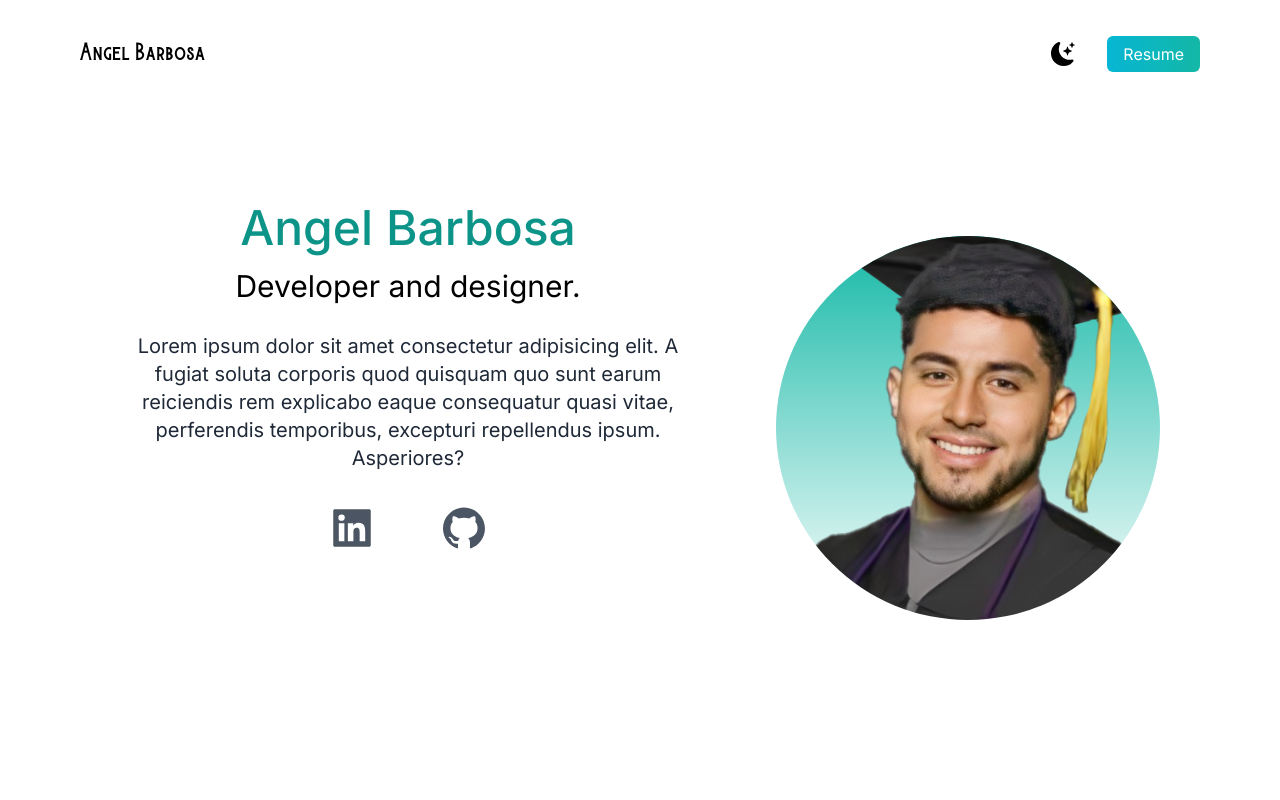
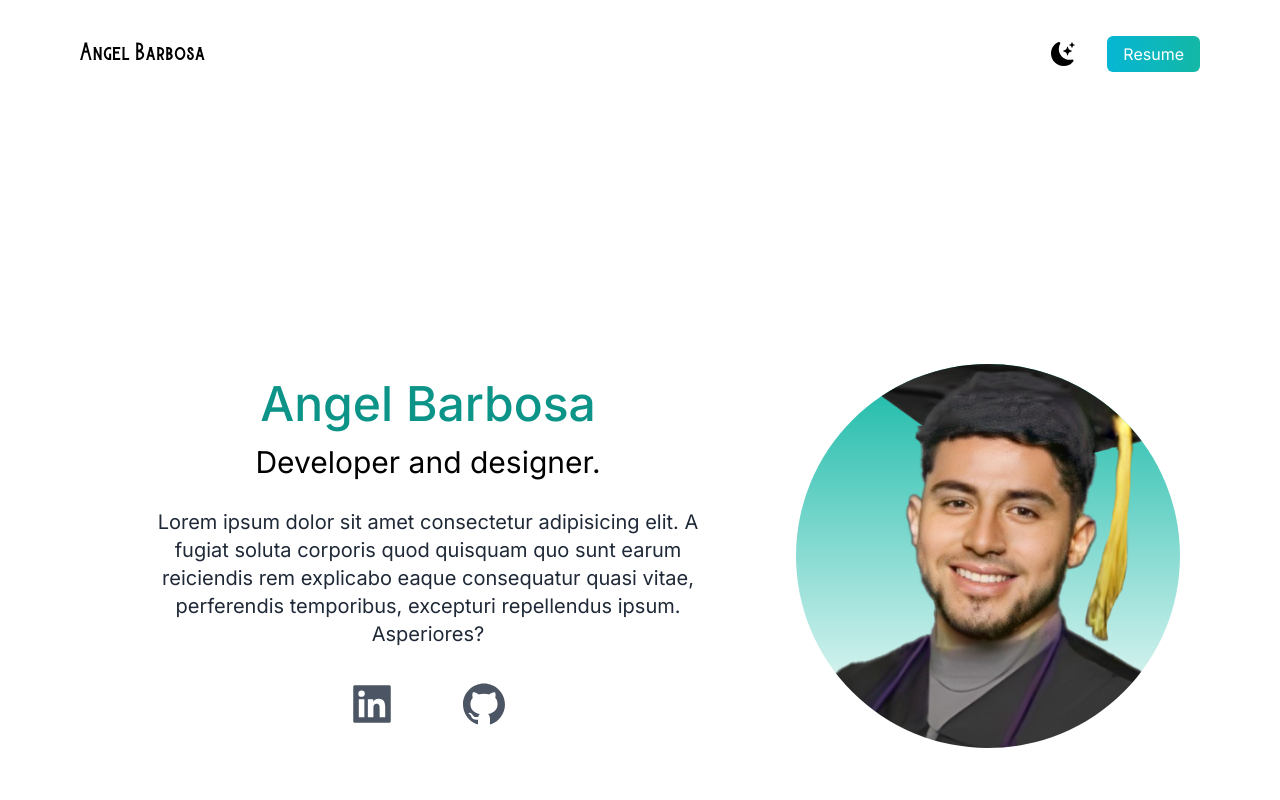
Before and after one commit to angeelbarbosa/react-portfolio, a Next.js app: page / in a window 1280 px wide. Shown: the top 800 px of the page. Built offline with nearby package versions, Linux system fonts and the light colour scheme.

Commit message:
making picture and main text responsive

```diff
--- a/app/page.tsx
+++ b/app/page.tsx
@@ -47,8 +47,8 @@ export default function Home() {
           </nav>
         </header>
 
-        <section className="flex flex-col lg:flex-row min-h-screen">
-          <div className="text-center p-10">
+        <section className="flex flex-col lg:flex-row min-h-screen items-center">
+          <div className="text-center p-10 ml-auto mr-auto">
             <h2 className="text-5xl py-2 text-teal-600 font-medium md:text-10xl dark:text-teal-400">
               Angel Barbosa
             </h2>
@@ -73,7 +73,7 @@ export default function Home() {
               </a>
             </div>
           </div>
-          <div className="relative mx-auto bg-gradient-to-b from-teal-500 rounded-full w-80 h-80 mt-20 mb-20 overflow-hidden md:h-96 md:w-96">
+          <div className="relative mx-auto bg-gradient-to-b from-teal-500 rounded-full w-80 h-80 mt-20 mb-20 overflow-hidden md:h-96 md:w-96 ">
             <Image
               alt="main picture of myself"
               src={myself}
```
